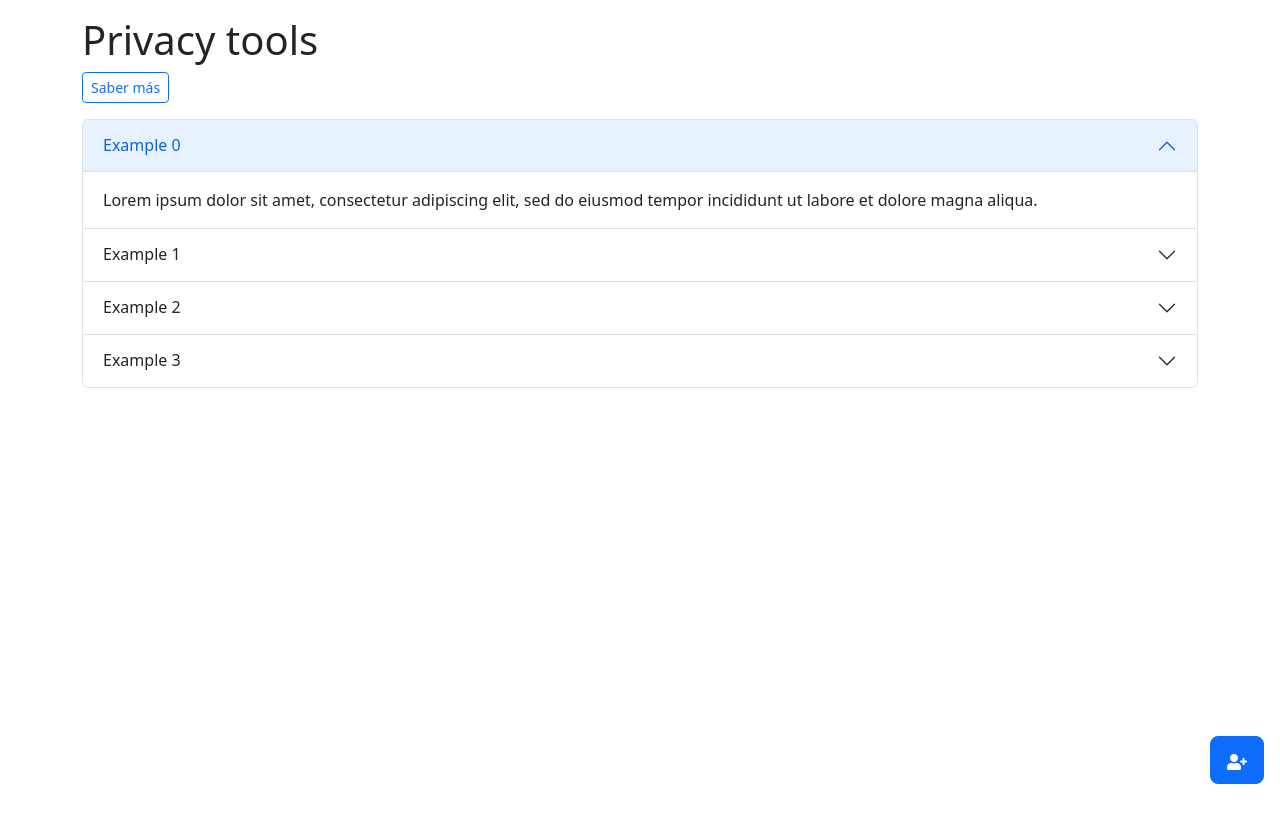
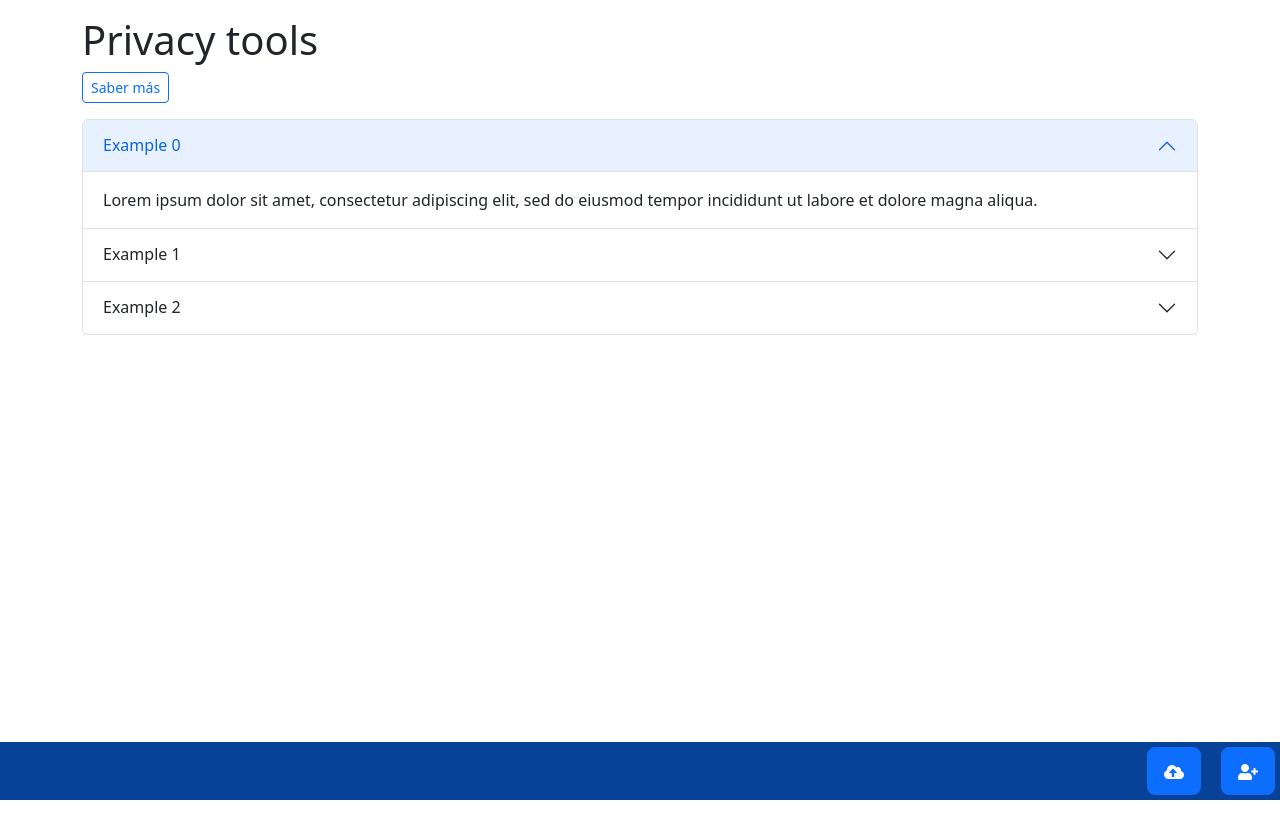
Before and after one commit to diekmrcoin/privacy-identities, a React (Create React App) app: page / in a window 1280 px wide. Shown: the top 838 px of the page. Before the commit the page ends 800 px from the top, so only its background shows below. Built offline with nearby package versions, Linux system fonts and the light colour scheme.

Commit message:
Added sticky nav menu, toast

```diff
--- a/src/App.css
+++ b/src/App.css
@@ -1,11 +1,26 @@
 .App {
-  margin-top: 1em;
+  padding-top: 1em;
 }
 
-.new-element {
-  position: absolute;
-  bottom: 1em;
-  right: 1em;
+.App-header {
+  min-height: 10vh;
+}
+
+.App-body {
+  min-height: 90vh;
+}
+
+a:link {
+  color: #084298;
+}
+a:visited {
+  color: #5885af;
+}
+a:hover {
+  color: #41729f;
+}
+a:active {
+  color: #274472;
 }
 
 .App-logo {
@@ -19,21 +34,6 @@
   }
 }
 
-.App-header {
-  background-color: #282c34;
-  min-height: 100vh;
-  display: flex;
-  flex-direction: column;
-  align-items: center;
-  justify-content: center;
-  font-size: calc(10px + 2vmin);
-  color: white;
-}
-
-.App-link {
-  color: #61dafb;
-}
-
 @keyframes App-logo-spin {
   from {
     transform: rotate(0deg);
--- a/src/App.js
+++ b/src/App.js
@@ -3,10 +3,9 @@ import "./App.css";
 import Profiles from "./pages/profiles/profiles";
 import Container from "react-bootstrap/Container";
 import Button from "react-bootstrap/Button";
-import AboutMe from "./pages/about-me/about-me";
-import { publish } from "./services/event.service";
-import { FaUserPlus } from "react-icons/fa";
-
+import AboutMe from "./components/about-me/about-me";
+import EventService from "./services/event.service";
+import Nav from "./components/nav/nav";
 class App extends React.Component {
   constructor(props) {
     super(props);
@@ -15,12 +14,13 @@ class App extends React.Component {
     };
   }
   handleShowAboutMe() {
-    publish(this.state.aboutMeEventName);
+    EventService.publish(this.state.aboutMeEventName);
   }
   render() {
     return (
       <div className="App">
         <Container>
+          <div className="App-header">
             <h1>Privacy tools</h1>
             <p>
               <Button
@@ -31,14 +31,13 @@ class App extends React.Component {
                 Saber más
               </Button>
             </p>
+          </div>
+          <div className="App-body">
             <Profiles />
+          </div>
         </Container>
         <AboutMe aboutMeEventName={this.state.aboutMeEventName} />
-        <div className="new-element">
-          <Button size="lg">
-            <FaUserPlus />
-          </Button>
-        </div>
+        <Nav />
       </div>
     );
   }
--- a/src/pages/about-me/about-me.js
+++ b/src/components/about-me/about-me.js
@@ -1,7 +1,7 @@
 import React from "react";
 import Offcanvas from "react-bootstrap/Offcanvas";
 import Alert from "react-bootstrap/Alert";
-import { subscribe, unsubscribe } from "../../services/event.service";
+import EventService from "../../services/event.service";
 
 class AboutMe extends React.Component {
   constructor(props) {
@@ -9,12 +9,12 @@ class AboutMe extends React.Component {
     this.state = { show: false };
   }
   componentDidMount() {
-    subscribe(this.props.aboutMeEventName, () => {
+    EventService.subscribe(this.props.aboutMeEventName, () => {
       this.setState({ show: true });
     });
   }
   componentWillUnmount() {
-    unsubscribe(this.props.aboutMeEventName);
+    EventService.unsubscribe(this.props.aboutMeEventName);
   }
   handleClose() {
     this.setState({ show: false });
--- /dev/null
+++ b/src/components/nav/nav.css
@@ -0,0 +1,20 @@
+.root {
+  position: sticky;
+  right: 1em;
+  bottom: 0;
+  background-color: #084298;
+  padding: 0.3em;
+  text-align: right;
+}
+
+.root > button {
+  margin: 0 0.5em;
+}
+
+.root > button:first-of-type {
+  margin-left: 0;
+}
+
+.root > button:last-of-type {
+  margin-right: 0;
+}
--- /dev/null
+++ b/src/components/nav/nav.js
@@ -0,0 +1,34 @@
+import React from "react";
+import "./nav.css";
+import Button from "react-bootstrap/Button";
+import { FaUserPlus, FaCloudUploadAlt } from "react-icons/fa";
+import Toast from "../toast/toast";
+import EventService from "../../services/event.service";
+
+class Nav extends React.Component {
+  constructor(props) {
+    super(props);
+    this.toastEvent = "nav.event.showToast";
+  }
+  componentDidMount() {
+    this.event = EventService.create(this.toastEvent);
+  }
+  showToast() {
+    EventService.publish(this.event);
+  }
+  render() {
+    return (
+      <div className="root">
+        <Button size="lg" onClick={this.showToast.bind(this)}>
+          <FaCloudUploadAlt />
+        </Button>
+        <Button size="lg">
+          <FaUserPlus />
+        </Button>
+        <Toast eventName={this.toastEvent} />
+      </div>
+    );
+  }
+}
+
+export default Nav;
--- /dev/null
+++ b/src/components/toast/toast.js
@@ -0,0 +1,43 @@
+import React from "react";
+import ToastContainer from "react-bootstrap/ToastContainer";
+import BToast from "react-bootstrap/Toast";
+import EventService from "../../services/event.service";
+import { FaExclamationTriangle } from "react-icons/fa";
+
+class Toast extends React.Component {
+  constructor(props) {
+    super(props);
+    this.state = { show: false };
+  }
+  componentDidMount() {
+    EventService.subscribe(this.props.eventName, () => {
+      this.setState({ show: true });
+    });
+  }
+  close() {
+    this.setState({ show: false });
+  }
+  render() {
+    return (
+      <ToastContainer className="p-3" position="bottom-center">
+        <BToast
+          show={this.state.show}
+          onClose={this.close.bind(this)}
+          delay={3000}
+          autohide
+        >
+          <BToast.Header>
+            <FaExclamationTriangle />{" "}
+            <strong className="me-auto">Oh no!</strong>
+            <small>Just now</small>
+          </BToast.Header>
+          <BToast.Body>
+            El guardado en la nube llegará más adelante.
+          </BToast.Body>
+        </BToast>
+      </ToastContainer>
+    );
+  }
+}
+
+export default Toast;
--- a/src/pages/profiles/profiles.js
+++ b/src/pages/profiles/profiles.js
@@ -1,4 +1,5 @@
 import React from "react";
+import "./profiles.css";
 import ProfilesService from "./profiles.service";
 import Accordion from "react-bootstrap/Accordion";
 
@@ -16,7 +17,7 @@ class Profiles extends React.Component {
   render() {
     // TODO: display a quick resume of the data for each profile
     return (
-      <div>
+      <div className="profile-list">
         <Accordion defaultActiveKey="0">
           {this.state.profiles.map((v) => (
             <Accordion.Item eventKey={v.key.toString()} key={v.key}>
--- a/src/pages/profiles/profiles.service.js
+++ b/src/pages/profiles/profiles.service.js
@@ -1,40 +1,18 @@
 class ProfilesService {
   async getAll() {
     // TODO: temp data
-    return [
-      {
-        key: 0,
-        id: "Example 0",
+    const data = [];
+    for (let i = 0; i < 3; i++) {
+      data.push({
+        key: i,
+        id: `Example ${i}`,
         resume:
           "Lorem ipsum dolor sit amet, consectetur adipiscing elit, sed do eiusmod tempor incididunt ut labore et dolore magna aliqua.",
         name: "MyName0",
         dni: "12345678A",
-      },
-      {
-        key: 1,
-        id: "Example 1",
-        resume:
-          "Lorem ipsum dolor sit amet, consectetur adipiscing elit, sed do eiusmod tempor incididunt ut labore et dolore magna aliqua.",
-        name: "MyName1",
-        dni: "12345678A",
-      },
-      {
-        key: 2,
-        id: "Example 2",
-        resume:
-          "Lorem ipsum dolor sit amet, consectetur adipiscing elit, sed do eiusmod tempor incididunt ut labore et dolore magna aliqua.",
-        name: "MyName2",
-        dni: "12345678A",
-      },
-      {
-        key: 3,
-        id: "Example 3",
-        resume:
-          "Lorem ipsum dolor sit amet, consectetur adipiscing elit, sed do eiusmod tempor incididunt ut labore et dolore magna aliqua.",
-        name: "MyName3",
-        dni: "12345678A",
-      },
-    ];
+      });
+    }
+    return data;
   }
 }
 
--- a/src/services/event.service.js
+++ b/src/services/event.service.js
@@ -1,8 +1,27 @@
+class EventService {
+  /**
+   * @param {string} eventName
+   * @return {CustomEvent}
+   */
+  static create(eventName) {
+    return new CustomEvent(eventName);
+  }
+
+  /**
+   * @param {string|CustomEvent} event
+   * @param {any} data
+   */
+  static publish(event, data) {
+    if (typeof event === "string")
+      event = new CustomEvent(event, { detail: data });
+    document.dispatchEvent(event);
+  }
+
   /**
    * @param {string} eventName
    * @param {(data:any)=>void} listener
    */
-function subscribe(eventName, listener) {
+  static subscribe(eventName, listener) {
     document.addEventListener(eventName, (event) => listener(event.detail));
   }
 
@@ -10,17 +29,8 @@ function subscribe(eventName, listener) {
    * @param {string} eventName
    * @param {(data:any)=>void} listener
    */
-function unsubscribe(eventName, listener) {
+  static unsubscribe(eventName, listener) {
     document.removeEventListener(eventName, (event) => listener(event.detail));
   }
-
-/**
- * @param {string} eventName
- * @param {any} data
- */
-function publish(eventName, data) {
-  const event = new CustomEvent(eventName, { detail: data });
-  document.dispatchEvent(event);
 }
-
-export { publish, subscribe, unsubscribe };
+export default EventService;
```
Also changed, not shown: src/pages/profiles/profiles.css (added), 1 other file (tests, documents, lock files or other folders). Lines whose indentation alone changed are shown as unchanged.
